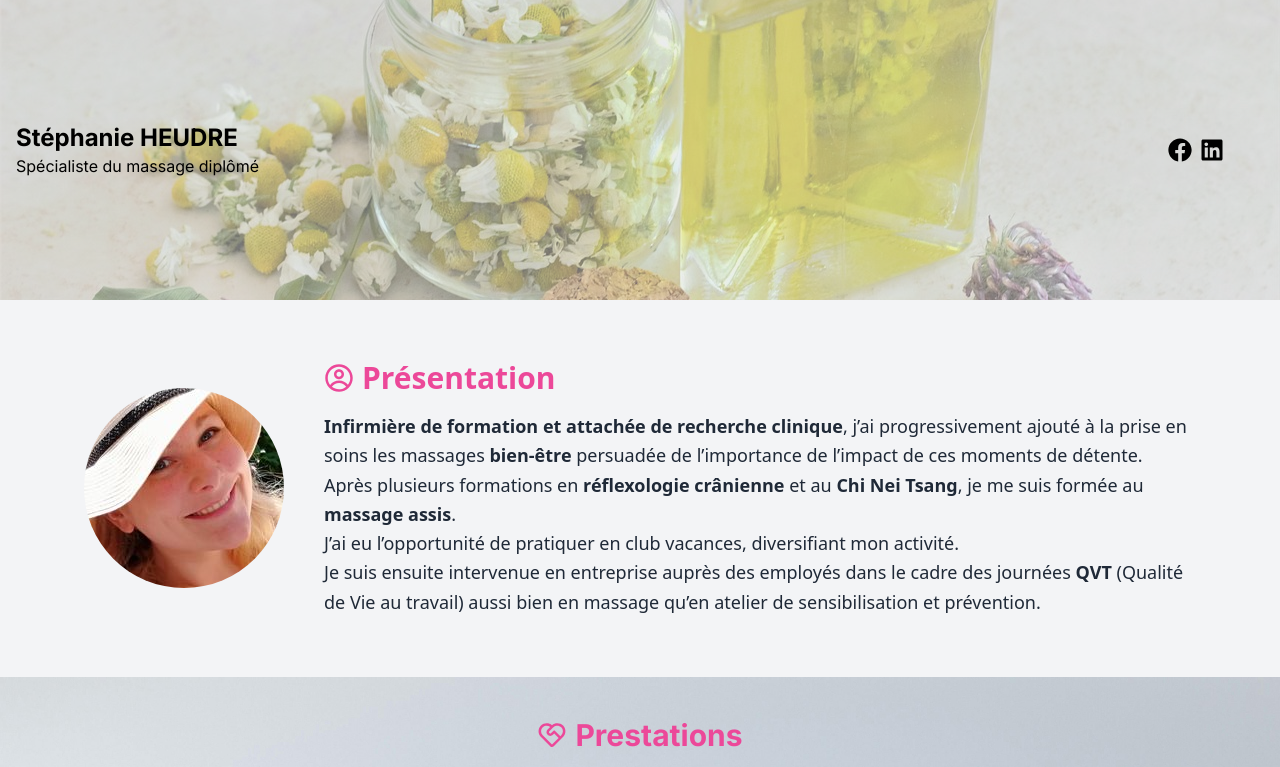
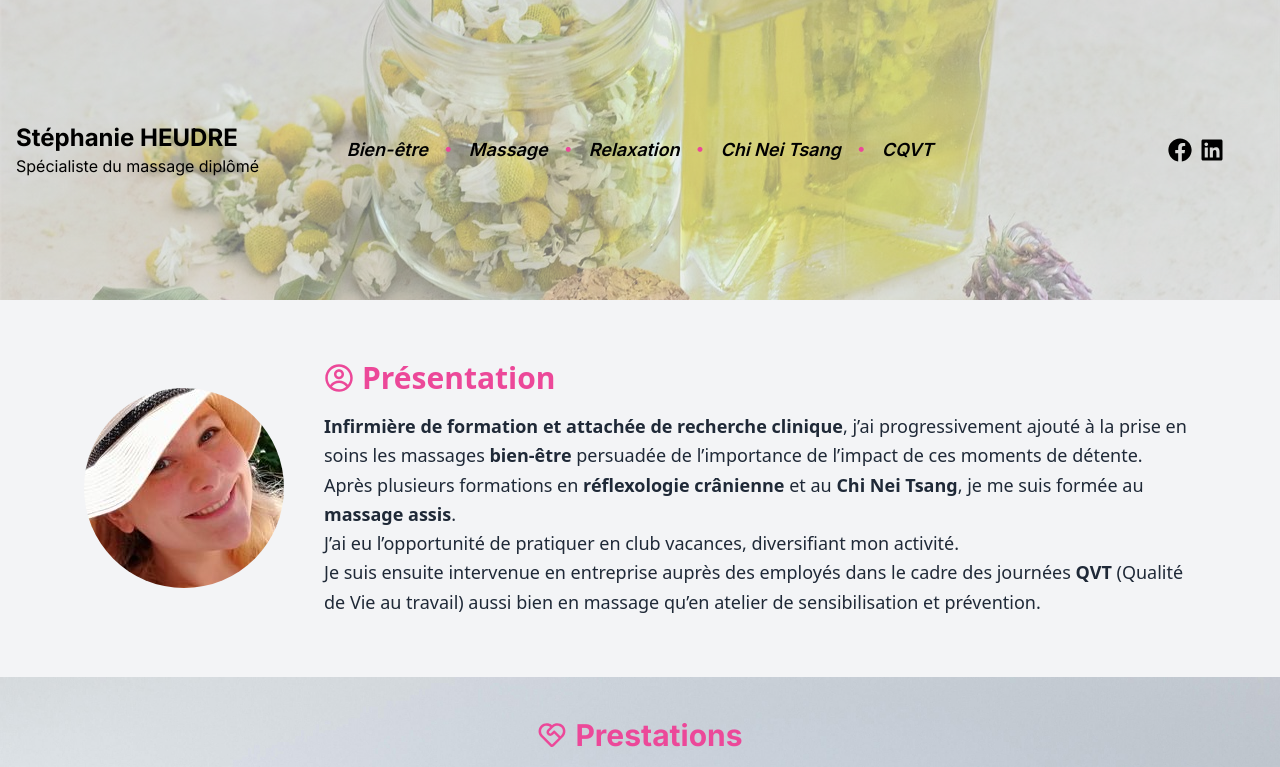
Before and after one commit to PriscilliaAmmeux/massage_stephanie, a Next.js app: page / in a window 1280 px wide. Shown: the top 767 px of the page. Built offline with nearby package versions, Linux system fonts and the light colour scheme.

Commit message:
refacto and add items in header

```diff
--- /dev/null
+++ b/src/app/components/items/items.tsx
@@ -0,0 +1,16 @@
+import React from "react";
+
+const items = ["Bien-être", "Massage", "Relaxation", "Chi Nei Tsang", "CQVT"];
+
+export default function Items() {
+  return (
+    <div className="absolute flex gap-4 flex-row">
+      {items.map((item, index) => (
+        <React.Fragment key={index}>
+          <div className="text-lg italic font-semibold">{item}</div>
+          {index < items.length - 1 && <div className="text-pink-500">•</div>}
+        </React.Fragment>
+      ))}
+    </div>
+  );
+}
--- a/src/app/ui/header/header.tsx
+++ b/src/app/ui/header/header.tsx
@@ -1,5 +1,6 @@
 import { FaFacebook, FaLinkedin } from "react-icons/fa";
 import BackgroundImageRotator from "@/app/components/backgroundImageRotator/backgroundImageRotator";
+import Items from "@/app/components/items/items";
 
 export default function Header() {
   const images = [
@@ -26,6 +27,8 @@ export default function Header() {
         <h2>Spécialiste du massage diplômé</h2>
       </div>
 
+      <Items />
+
       <div className="right-10 absolute p-4 flex items-center gap-2">
         <a
           href="https://www.facebook.com/profile.php?id=100001999839594&locale=fr_FR"
```
